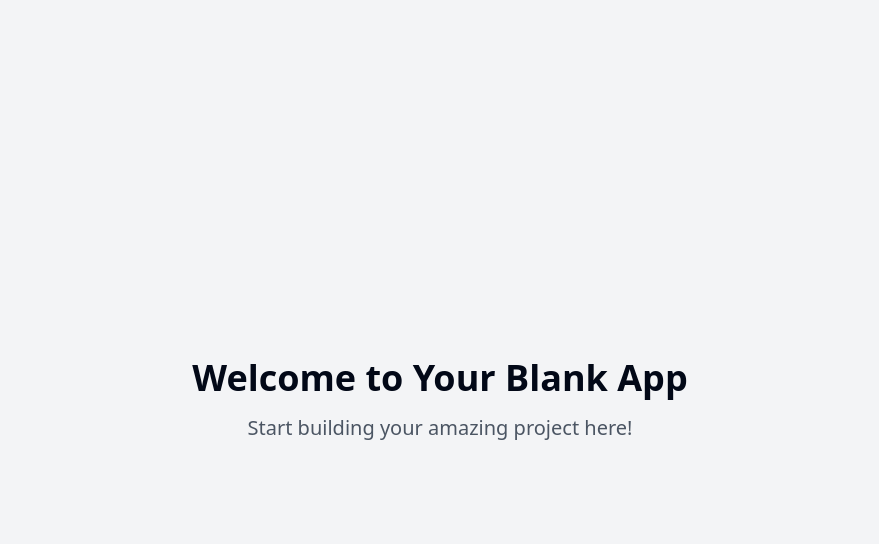
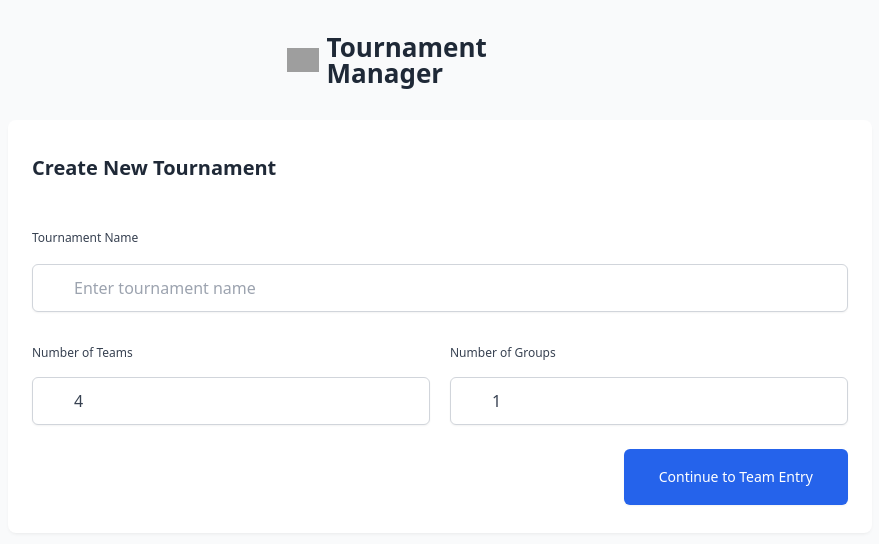
Before and after one commit to Youss00792/ui-pixel-artist-tool, a React (Vite) app: page / in a window 1280 px wide. Shown: the top 544 px of the page, without its empty margins (200-1079 px from the left). Built offline with nearby package versions, Linux system fonts and the light colour scheme; grey boxes are pictures that could not be loaded.

Commit message:
Import Figma design from Builder
Imported from Builder.io to Lovable

```diff
--- /dev/null
+++ b/src/components/tournament/TournamentForm.tsx
@@ -0,0 +1,144 @@
+import React, { useState } from "react";
+import { useForm } from "react-hook-form";
+import { z } from "zod";
+import { zodResolver } from "@hookform/resolvers/zod";
+
+// Define the form schema with Zod
+const tournamentFormSchema = z.object({
+  tournamentName: z.string().min(1, "Tournament name is required"),
+  numberOfTeams: z.coerce
+    .number()
+    .int()
+    .min(2, "At least 2 teams required")
+    .max(64, "Maximum 64 teams allowed"),
+  numberOfGroups: z.coerce
+    .number()
+    .int()
+    .min(1, "At least 1 group required")
+    .max(16, "Maximum 16 groups allowed"),
+});
+
+// Infer the type from the schema
+type TournamentFormValues = z.infer<typeof tournamentFormSchema>;
+
+const TournamentForm: React.FC = () => {
+  const [isSubmitting, setIsSubmitting] = useState(false);
+
+  const {
+    register,
+    handleSubmit,
+    formState: { errors },
+  } = useForm<TournamentFormValues>({
+    resolver: zodResolver(tournamentFormSchema),
+    defaultValues: {
+      tournamentName: "",
+      numberOfTeams: 4,
+      numberOfGroups: 1,
+    },
+  });
+
+  const onSubmit = async (data: TournamentFormValues) => {
+    setIsSubmitting(true);
+    try {
+      // In a real application, you would send this data to your backend
+      console.log("Form submitted:", data);
+
+      // Simulate API call
+      await new Promise((resolve) => setTimeout(resolve, 1000));
+
+      // Navigate to the next step (team entry)
+      // This would typically use a router or state management
+      alert("Form submitted successfully! Proceeding to Team Entry.");
+    } catch (error) {
+      console.error("Error submitting form:", error);
+    } finally {
+      setIsSubmitting(false);
+    }
+  };
+
+  return (
+    <section className="bg-white shadow-[0px_2px_4px_-2px_rgba(0,0,0,0.1)] flex flex-col items-stretch font-medium mt-[34px] py-7 rounded-lg max-md:max-w-full">
+      <form onSubmit={handleSubmit(onSubmit)} className="flex flex-col">
+        <div className="flex w-full flex-col text-xs px-6 max-md:max-w-full max-md:px-5">
+          <h2 className="text-gray-800 text-xl font-semibold leading-loose">
+            Create New Tournament
+          </h2>
+
+          {/* Tournament Name Field */}
+          <div className="mt-[38px]">
+            <label
+              htmlFor="tournamentName"
+              className="text-gray-700 leading-loose"
+            >
+              Tournament Name
+            </label>
+            <input
+              id="tournamentName"
+              type="text"
+              placeholder="Enter tournament name"
+              className={`self-stretch bg-white shadow-[0px_1px_2px_rgba(0,0,0,0.05)] border-gray-300 border min-h-[46px] text-base w-full mt-3.5 pl-[41px] pr-[11px] py-[11px] rounded-md border-solid max-md:pl-5 ${
+                errors.tournamentName ? "border-red-500" : ""
+              }`}
+              {...register("tournamentName")}
+            />
+            {errors.tournamentName && (
+              <p className="text-red-500 text-xs mt-1">
+                {errors.tournamentName.message}
+              </p>
+            )}
+          </div>
+
+          {/* Number of Teams and Groups Fields */}
+          <div className="flex w-full max-w-full items-stretch gap-5 text-gray-700 leading-loose flex-wrap justify-between mt-[29px]">
+            <div className="flex-1">
+              <label htmlFor="numberOfTeams">Number of Teams</label>
+              <input
+                id="numberOfTeams"
+                type="number"
+                className={`self-stretch bg-white shadow-[0px_1px_2px_rgba(0,0,0,0.05)] border-gray-300 border min-h-[46px] text-base w-full mt-3 pl-[41px] pr-[11px] py-[11px] rounded-md border-solid max-md:pl-5 ${
+                  errors.numberOfTeams ? "border-red-500" : ""
+                }`}
+                {...register("numberOfTeams")}
+              />
+              {errors.numberOfTeams && (
+                <p className="text-red-500 text-xs mt-1">
+                  {errors.numberOfTeams.message}
+                </p>
+              )}
+            </div>
+
+            <div className="flex-1">
+              <label htmlFor="numberOfGroups">Number of Groups</label>
+              <input
+                id="numberOfGroups"
+                type="number"
+                className={`self-stretch bg-white shadow-[0px_1px_2px_rgba(0,0,0,0.05)] border-gray-300 border min-h-[46px] text-base w-full mt-3 pl-[41px] pr-[11px] py-[11px] rounded-md border-solid max-md:pl-5 ${
+                  errors.numberOfGroups ? "border-red-500" : ""
+                }`}
+                {...register("numberOfGroups")}
+              />
+              {errors.numberOfGroups && (
+                <p className="text-red-500 text-xs mt-1">
+                  {errors.numberOfGroups.message}
+                </p>
+              )}
+            </div>
+          </div>
+        </div>
+
+        {/* Submit Button */}
+        <div className="flex justify-end px-6 max-md:px-5">
+          <button
+            type="submit"
+            disabled={isSubmitting}
+            className="bg-blue-600 shadow-[0px_1px_2px_rgba(0,0,0,0.05)] text-sm text-white text-center leading-loose mt-6 px-[35px] py-3.5 rounded-md max-md:px-5 hover:bg-blue-700 transition-colors disabled:opacity-70"
+          >
+            {isSubmitting ? "Processing..." : "Continue to Team Entry"}
+          </button>
+        </div>
+      </form>
+    </section>
+  );
+};
+
+export default TournamentForm;
--- /dev/null
+++ b/src/components/tournament/TournamentHeader.tsx
@@ -0,0 +1,16 @@
+import React from "react";
+
+const TournamentHeader: React.FC = () => {
+  return (
+    <header className="self-center flex w-[307px] max-w-full items-stretch gap-2 text-[26px] text-gray-800 font-bold leading-none">
+      <img
+        src="https://cdn.builder.io/api/v1/image/assets/TEMP/6075afd753ab8c8841907be9d251c6a9e9ac8ab5?placeholderIfAbsent=true"
+        alt="Tournament Manager Logo"
+        className="aspect-[1] object-contain w-8 shrink-0"
+      />
+      <h1 className="grow shrink w-[261px] basis-auto">Tournament Manager</h1>
+    </header>
+  );
+};
+
+export default TournamentHeader;
--- /dev/null
+++ b/src/components/tournament/TournamentManager.tsx
@@ -0,0 +1,21 @@
+"use client";
+import React from "react";
+import TournamentHeader from "./TournamentHeader";
+import TournamentForm from "./TournamentForm";
+
+const TournamentManager: React.FC = () => {
+  return (
+    <div className="bg-white">
+      <div className="w-full max-md:max-w-full">
+        <div className="bg-gray-50 flex w-full flex-col items-center pt-[34px] pb-[417px] px-20 max-md:max-w-full max-md:pb-[100px] max-md:px-5">
+          <div className="flex mb-[-83px] w-full max-w-[864px] flex-col items-stretch max-md:max-w-full max-md:mb-2.5">
+            <TournamentHeader />
+            <TournamentForm />
+          </div>
+        </div>
+      </div>
+    </div>
+  );
+};
+
+export default TournamentManager;
--- a/src/pages/Index.tsx
+++ b/src/pages/Index.tsx
@@ -1,13 +1,11 @@
-// Update this page (the content is just a fallback if you fail to update the page)
+import React from "react";
+import TournamentManager from "@/components/tournament/TournamentManager";
 
-const Index = () => {
+const Index: React.FC = () => {
   return (
-    <div className="min-h-screen flex items-center justify-center bg-gray-100">
-      <div className="text-center">
-        <h1 className="text-4xl font-bold mb-4">Welcome to Your Blank App</h1>
-        <p className="text-xl text-gray-600">Start building your amazing project here!</p>
-      </div>
-    </div>
+    <main className="min-h-screen">
+      <TournamentManager />
+    </main>
   );
 };
 
```
